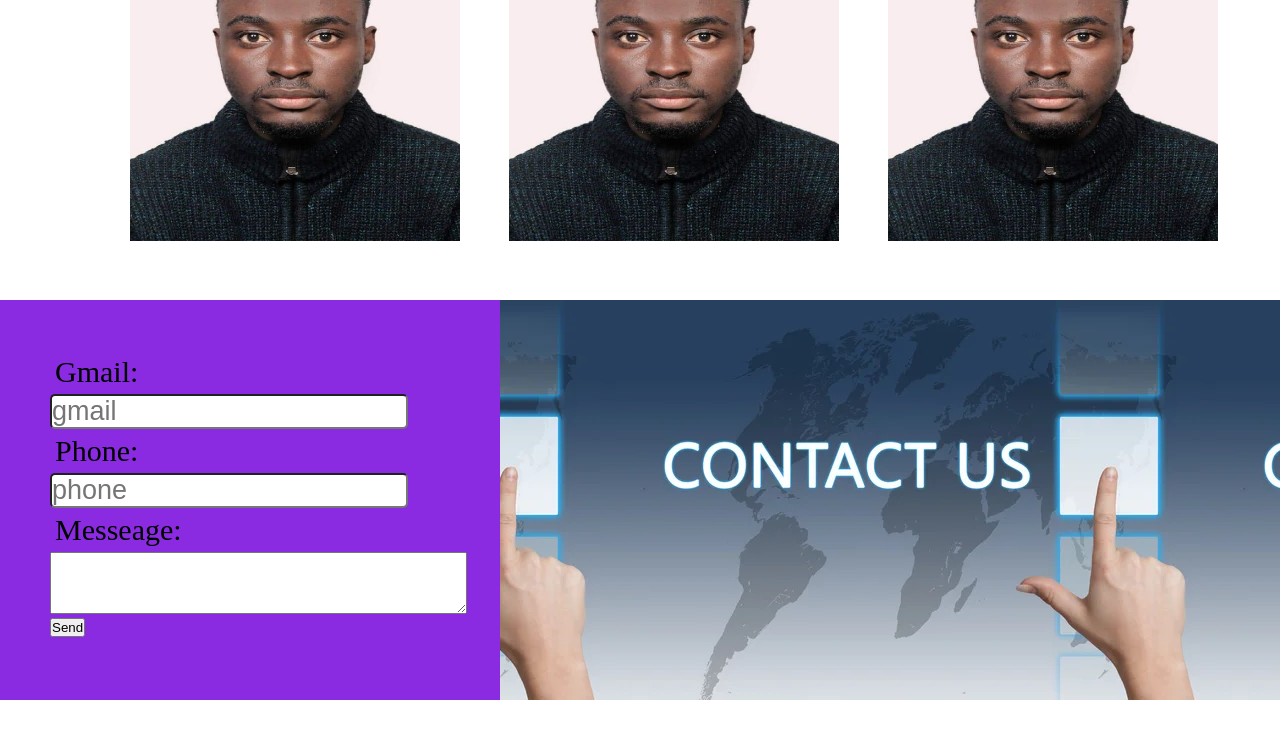
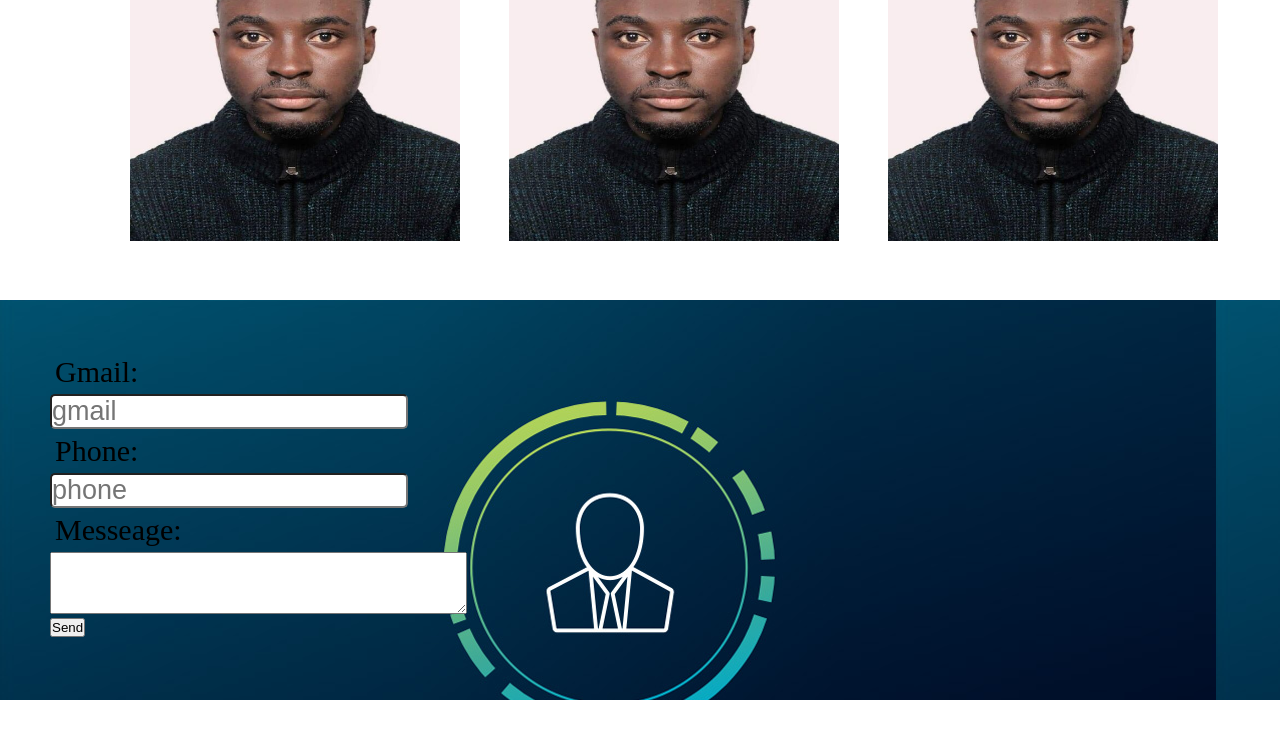
Before and after one commit to Parjibo/gerry, a plain HTML site: page index.html in a window 1280 px wide. Shown: the part 1732-2470 px from the top of the page. Drawn offline with Linux system fonts and the light colour scheme.

Commit message:
Update style.css

```diff
--- a/style.css
+++ b/style.css
@@ -253,7 +253,7 @@ display: inline;
 
 }
 .fff{
-   background-image: url("p4.jpg");
+   background-image: url("proservices.png");
     margin-top: 40px;
     background-color: coral;
 
@@ -282,7 +282,6 @@ border-radius: 5px;
 }
 form{
 
-background-color: blueviolet;
 height: 400px;
 width: 500px;
 padding: 50px;
```
